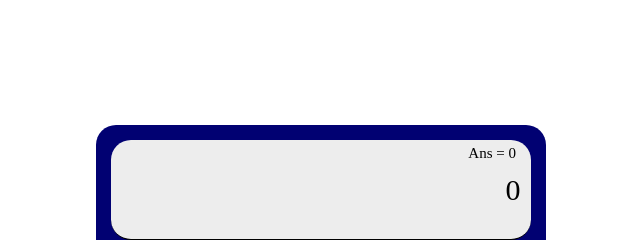
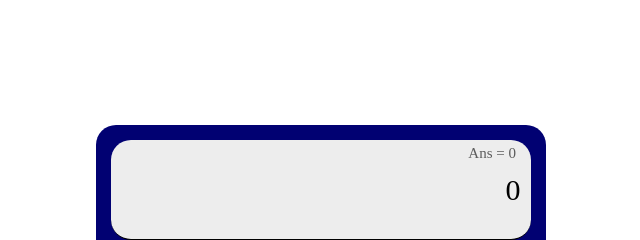
Before and after one commit to xoz5/odin-calculator, a plain HTML site: page index.html in a window 1280 px wide. Shown: the top 240 px of the page, 319-959 px from the left. Drawn offline with Linux system fonts and the light colour scheme.

Commit message:
Differentiate answer from main display

```diff
--- a/style.css
+++ b/style.css
@@ -97,4 +97,5 @@ button:active {
 
 #display-text-answer {
     font-size: 15px;
+    color: #5c5c5c;
 }
```
